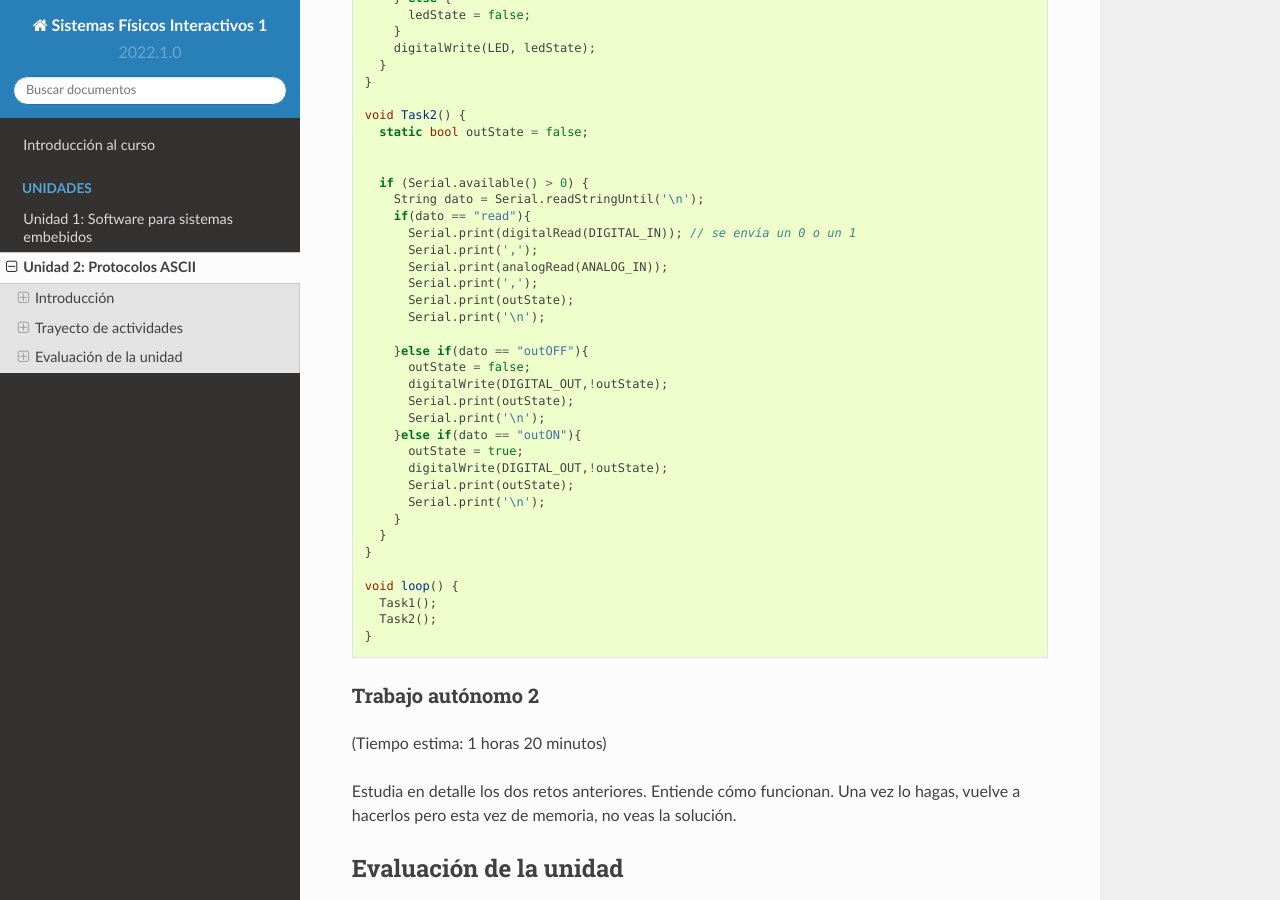
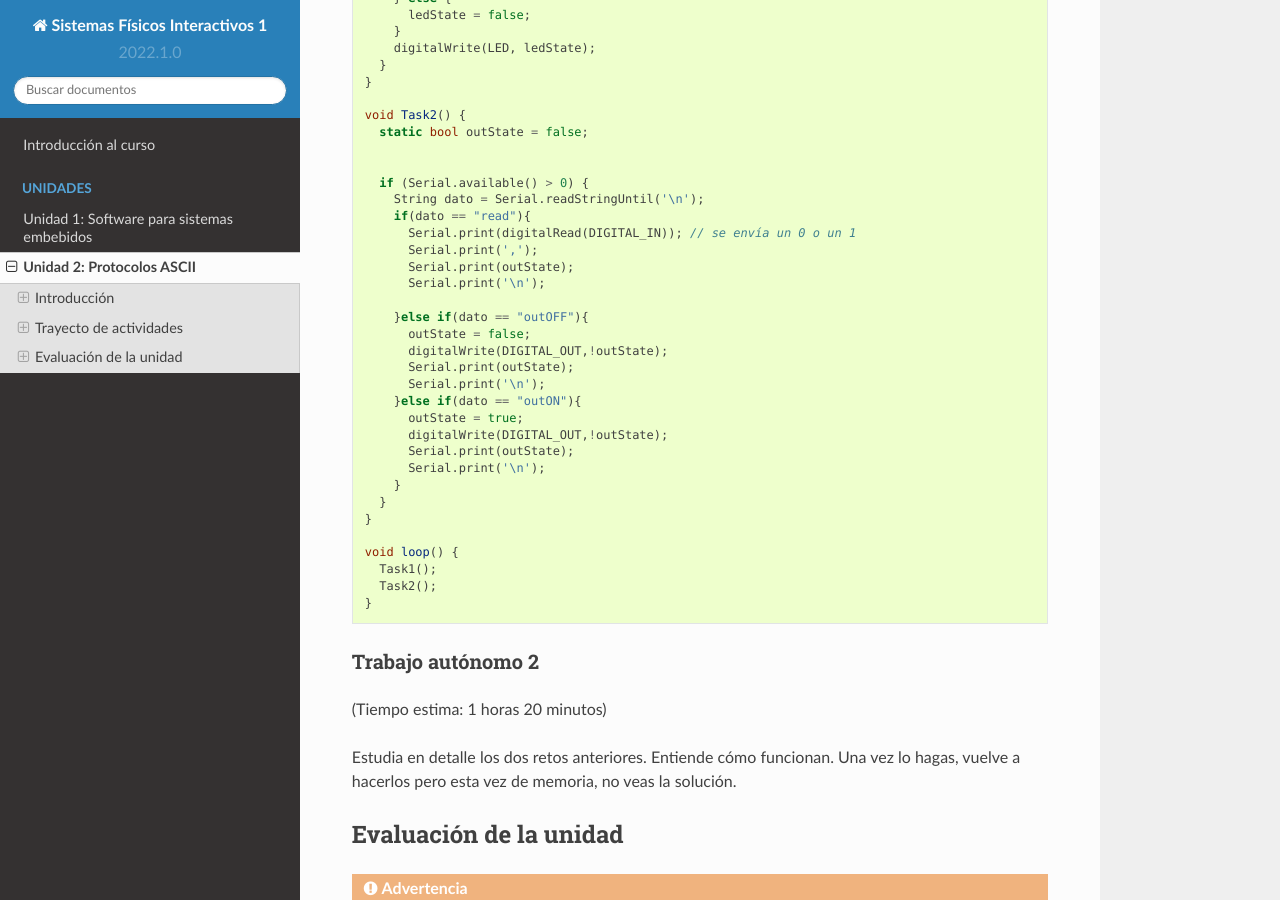
Before and after one commit to juanferfranco/SistemasFisicosInteractivos1, a Sphinx documentation site: the page built from docs/_unidad2/unidad2.rst, in a window 1280 px wide and 900 px high, scrolled down 8827 px. Built offline with Sphinx 7.4.7 and the Read the Docs theme 2.0.0, drawn with Linux system fonts in a browser that asks for light colours.

Commit message:
remove ANALOG_IN from RETO2

```diff
--- a/docs/_unidad2/unidad2.rst
+++ b/docs/_unidad2/unidad2.rst
@@ -496,8 +496,6 @@
       if(dato == "read"){
         Serial.print(digitalRead(DIGITAL_IN)); // se envía un 0 o un 1
         Serial.print(',');
-        Serial.print(analogRead(ANALOG_IN));
-        Serial.print(',');
         Serial.print(outState);
         Serial.print('\n');
 
```
